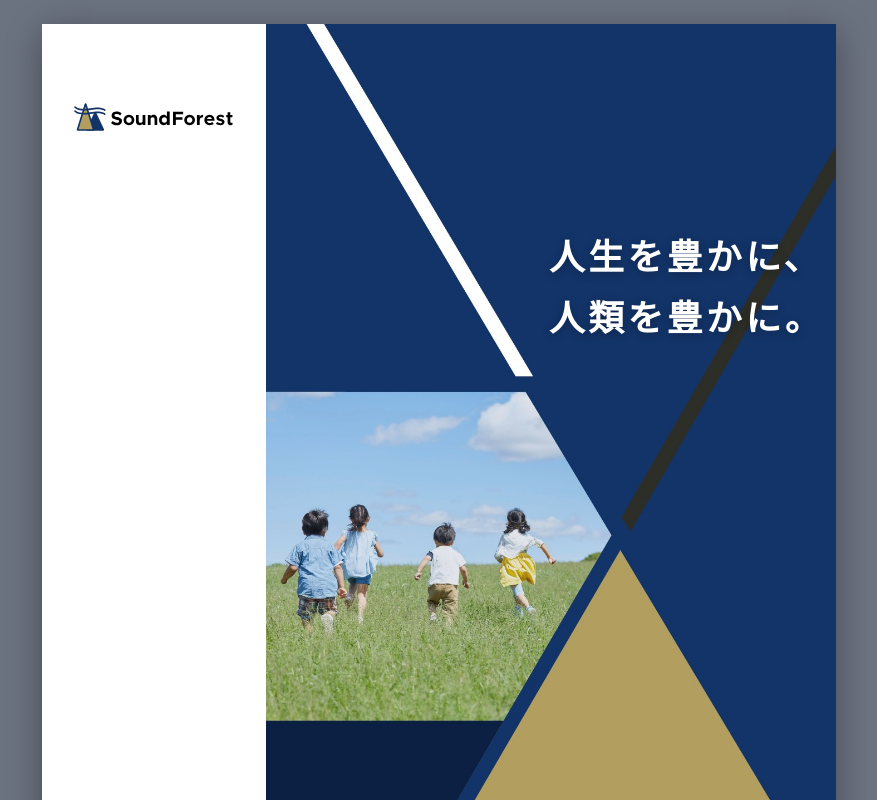
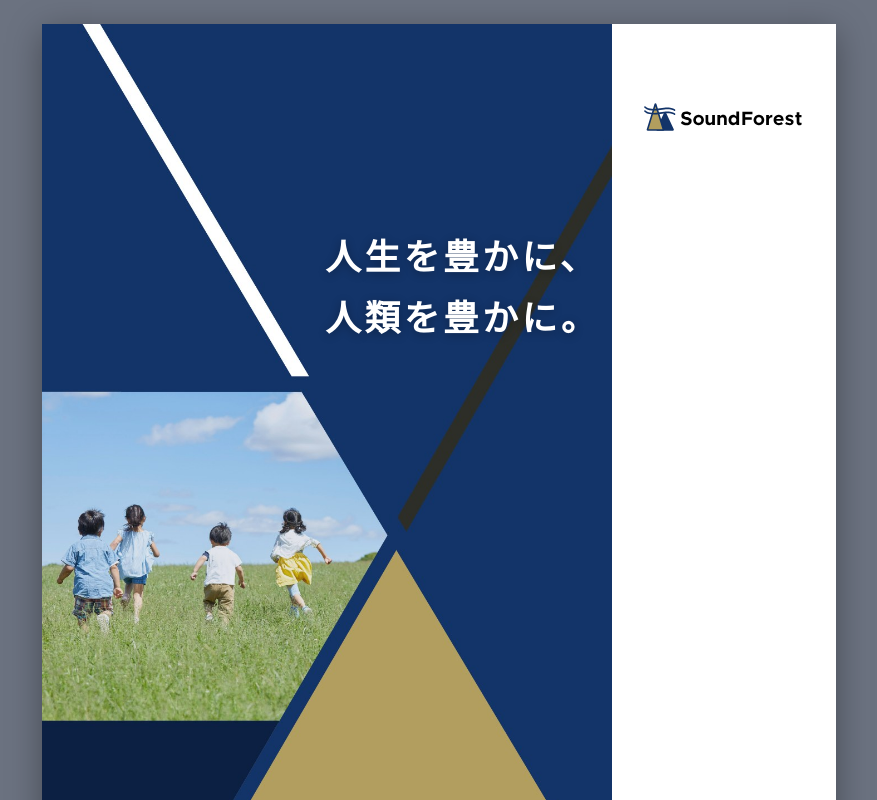
Before and after one commit to kazukiotomori/flyers, a website: page flyers/company-profile/index.html in a window 1280 px wide. Shown: the top 800 px of the page, without its empty margins (201-1078 px from the left). Drawn offline with Linux system fonts and the light colour scheme.

Commit message:
会社案内の表紙の白帯を右側に移す
図案を左に寄せ、ロゴと社名を右の白帯に置いた。
キャッチは図案に対して同じ位置に保つ。

Refs #52

```diff
--- a/flyers/company-profile/style.css
+++ b/flyers/company-profile/style.css
@@ -54,13 +54,13 @@ a {
 /* ---------- 1ページ 表紙 ---------- */
 
 /*
- * 縦長の図案（約1:2）を用紙の高さいっぱいに右寄せで置き、
- * 残った左の帯（約59mm）の上下にロゴと社名を置く。
+ * 縦長の図案（約1:2）を用紙の高さいっぱいに左寄せで置き、
+ * 残った右の帯（約59mm）の上下にロゴと社名を置く。
  * キャッチは公式サイトのトップと同じく、図案上部のネイビー地に白抜きで重ねる。
  */
 .cover-art {
   position: absolute;
-  inset: 0 0 0 auto;
+  inset: 0 auto 0 0;
   width: 71.8cqw;
   height: 100%;
   object-fit: cover;
@@ -68,7 +68,7 @@ a {
 
 .cover-side {
   position: absolute;
-  inset: 0 71.8cqw 0 0;
+  inset: 0 0 0 71.8cqw;
   display: flex;
   flex-direction: column;
   justify-content: space-between;
@@ -97,8 +97,9 @@ a {
 
 .cover h1 {
   position: absolute;
+  /* 図案の右端（用紙の右端から帯の幅 28.2cqw）より 1.5cqw 内側 */
   top: 25.75cqw;
-  right: 1.5cqw;
+  right: 29.7cqw;
   font-family: var(--font-serif);
   font-weight: 600;
   font-size: 4.5cqw;
```
